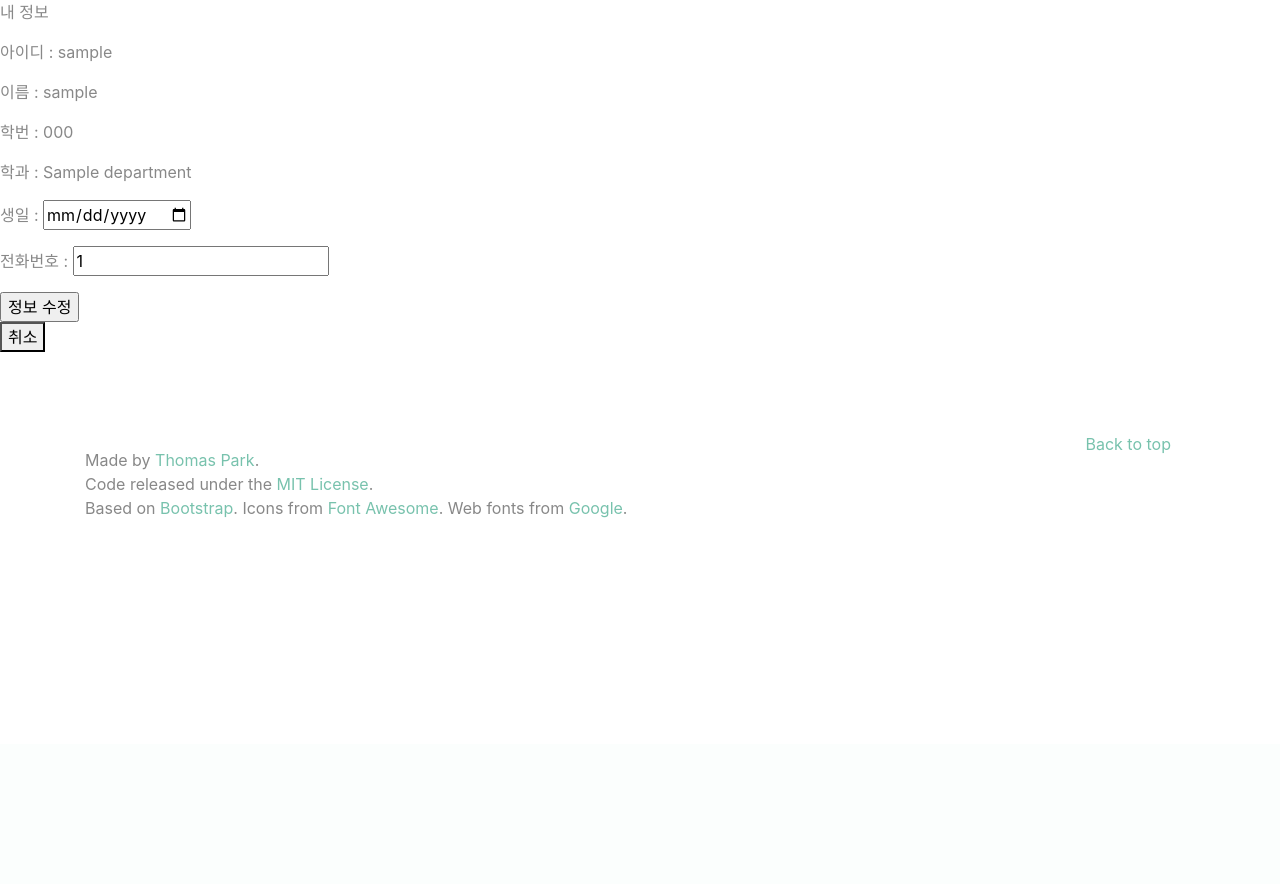
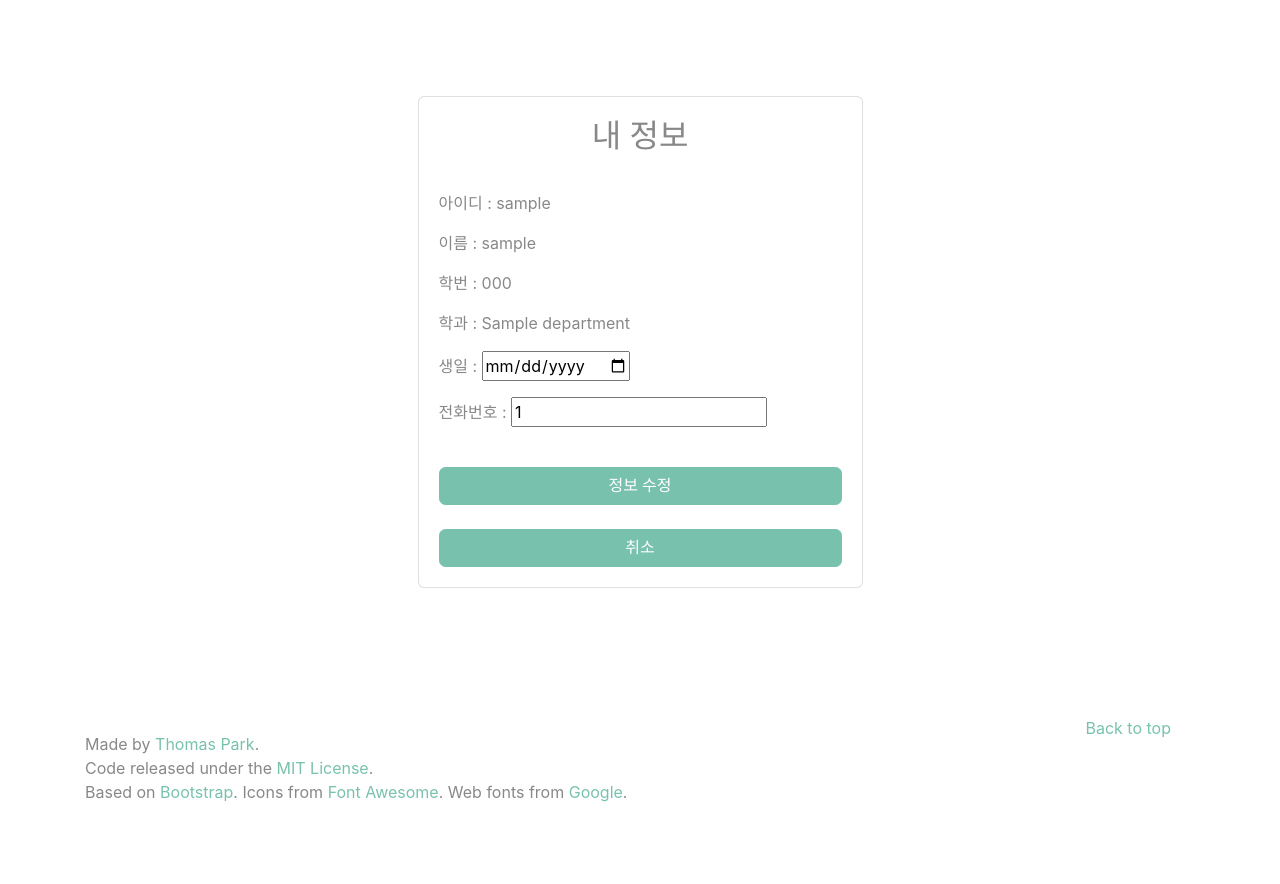
Before and after one commit to 97e57e/CAULendClassRoom, a Django app: template accounts/templates/edit_info.html in a window 1280 px wide. Shown: the part 56-940 px from the top of the page. Before the commit the page ends 574 px from the top, so only its background shows below. Run offline with Django 3.2, Linux system fonts and the light colour scheme; the template is opened without the code that fills it: most values are stand-ins (such as "Sample title", 1, 10 or a date in 2020); some libraries are stand-ins or nearby versions.

Commit message:
[EditInfo] edit_info.html 수정

```diff
--- a/accounts/templates/edit_info.html
+++ b/accounts/templates/edit_info.html
@@ -1,8 +1,19 @@
 {% extends 'base.html' %}
 {% block title %}정보 수정 | {% endblock %}
 {% block content %}
-<div class="common-pg-contents">
-    <p>내 정보</p>
+<div class = "container-fluid">
+    <br>
+    <br>
+    <div class="container">
+      <div class="row">
+        <div class="col-sm-9 col-md-7 col-lg-5 mx-auto">
+
+
+          <div class="card card-signin my-5">
+            <div class="card-body">
+              <h2 class="card-title text-center">내 정보</h2>
+              <br>
+
               <p>아이디 : {{user_info.username}}</p>
               <p>이름 : {{user_info.profile.user_name}}</p>
               <p>학번 : {{user_info.profile.user_code}}</p>
@@ -11,9 +22,19 @@
                 {% csrf_token %}
                 <p>생일 : <input type="date" name = 'edit_birth'></p>
                 <p>전화번호 : <input type="text" value="{{user_info.profile.phone_number}}" name='edit_phone_number'></p>
-        <input type="submit" value="정보 수정">
+                <br>
+                <input class="btn btn-primary btn-block" type="submit" value="정보 수정">
               </form>
 
-    <button onclick="location.href='{% url 'my_info' %}'">취소</button>
+              <br>
+              <button class="btn btn-primary btn-block" onclick="location.href='{% url 'my_info' %}'">취소</button>
+
+            </div>
+          </div>
+
+
+        </div>
+      </div>
+    </div>
 </div>
 {% endblock %}
```
Lines whose indentation alone changed are shown as unchanged.
